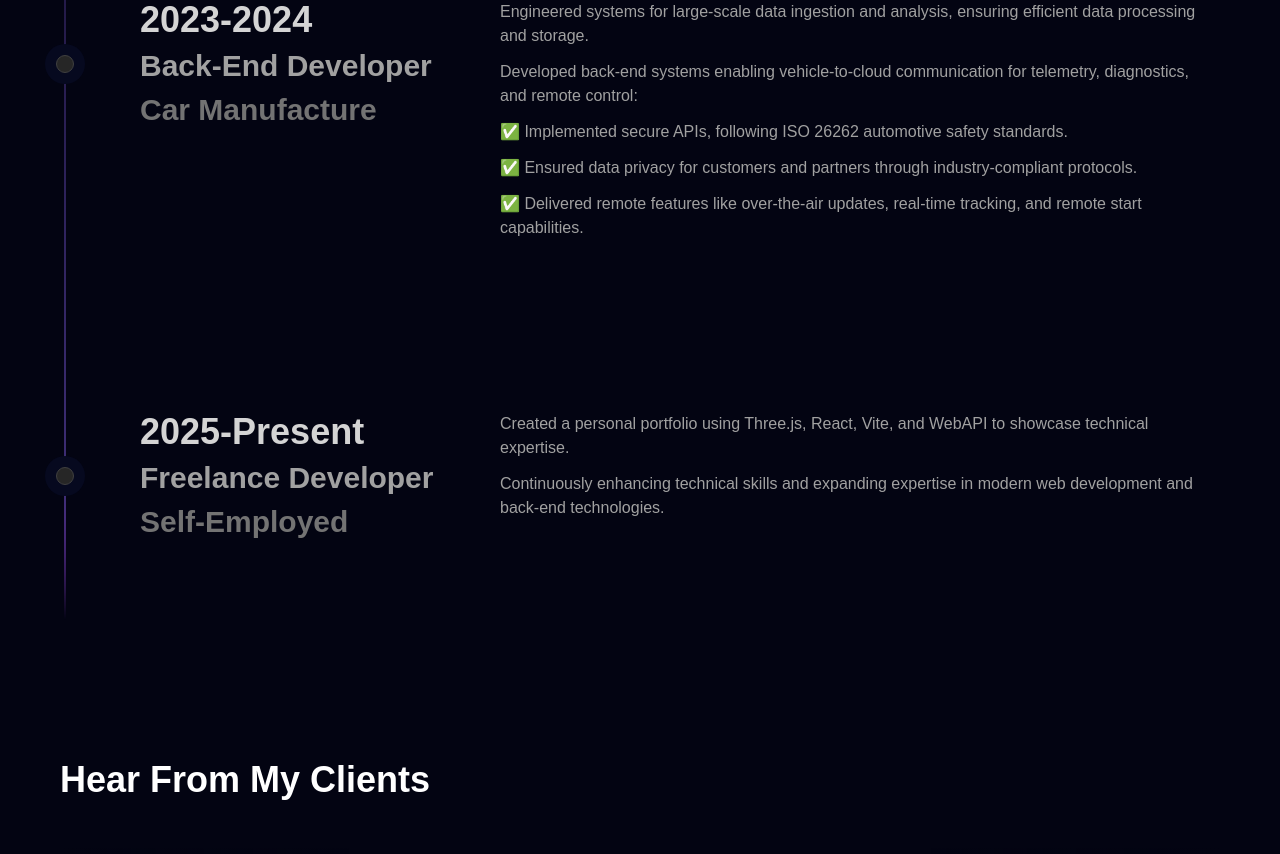
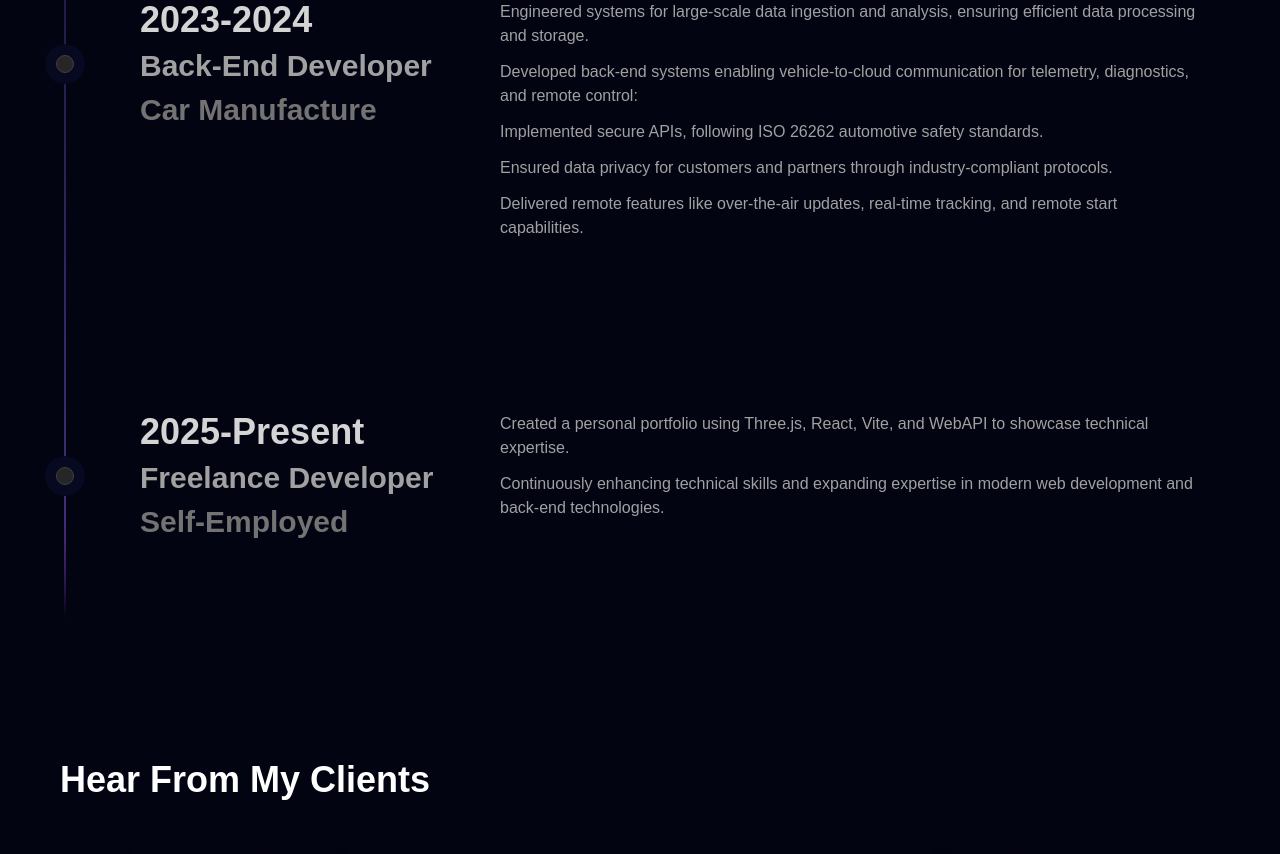
Before and after one commit to DatTechGee/Portfolio, a React (Vite) app: page / in a window 1280 px wide. Shown: the part 3420-4274 px from the top of the page. Built offline with nearby package versions, Linux system fonts and the light colour scheme; no server answers; a web font is replaced by a local one.

Commit message:
first commit

```diff
--- a/src/constants/index.js
+++ b/src/constants/index.js
@@ -149,9 +149,9 @@ export const experiences = [
     contents: [
       "Engineered systems for large-scale data ingestion and analysis, ensuring efficient data processing and storage.",
       "Developed back-end systems enabling vehicle-to-cloud communication for telemetry, diagnostics, and remote control:",
-      "✅ Implemented secure APIs, following ISO 26262 automotive safety standards.",
-      "✅ Ensured data privacy for customers and partners through industry-compliant protocols.",
-      "✅ Delivered remote features like over-the-air updates, real-time tracking, and remote start capabilities.",
+      "Implemented secure APIs, following ISO 26262 automotive safety standards.",
+      " Ensured data privacy for customers and partners through industry-compliant protocols.",
+      " Delivered remote features like over-the-air updates, real-time tracking, and remote start capabilities.",
     ],
   },
   {
```
